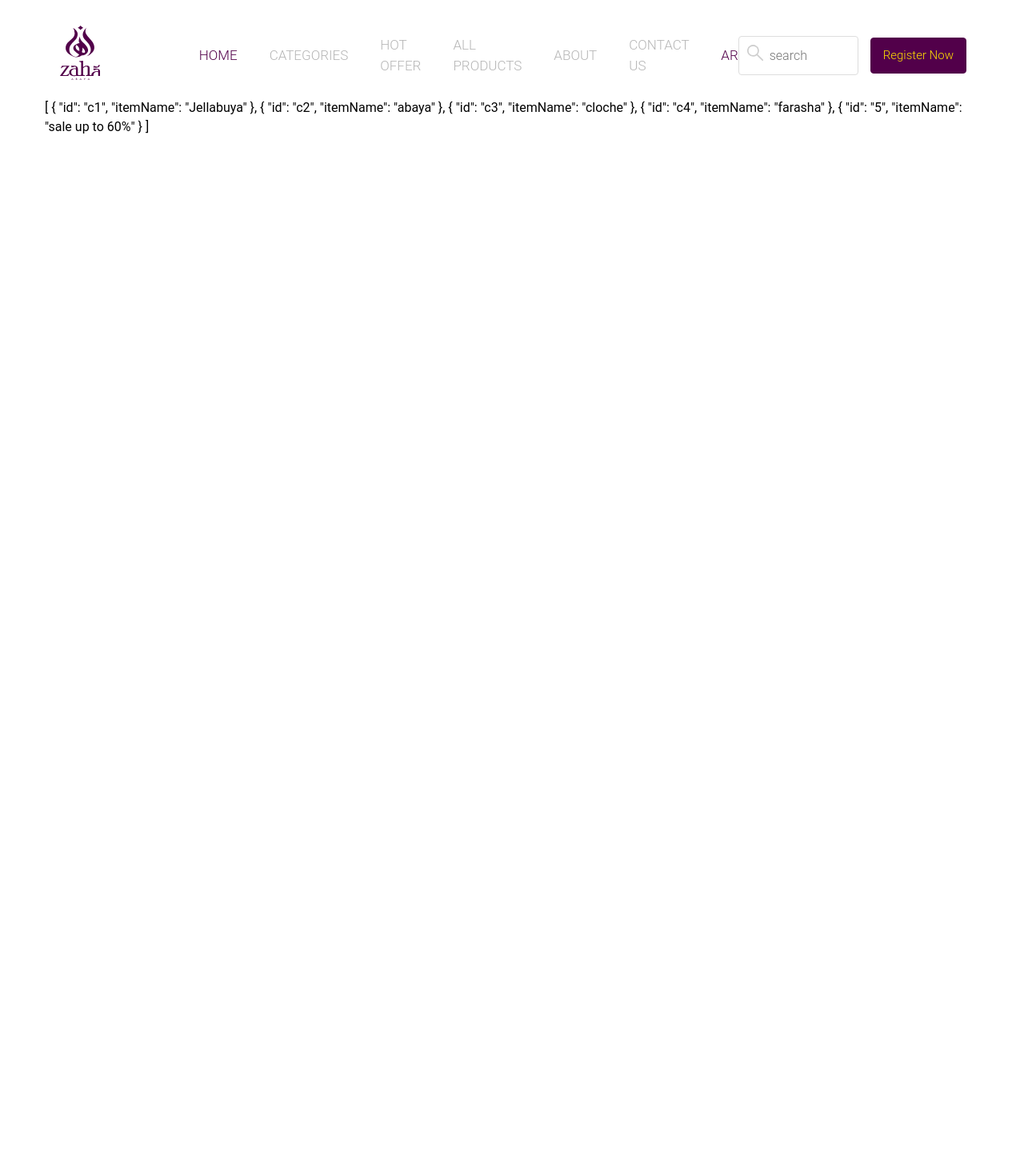
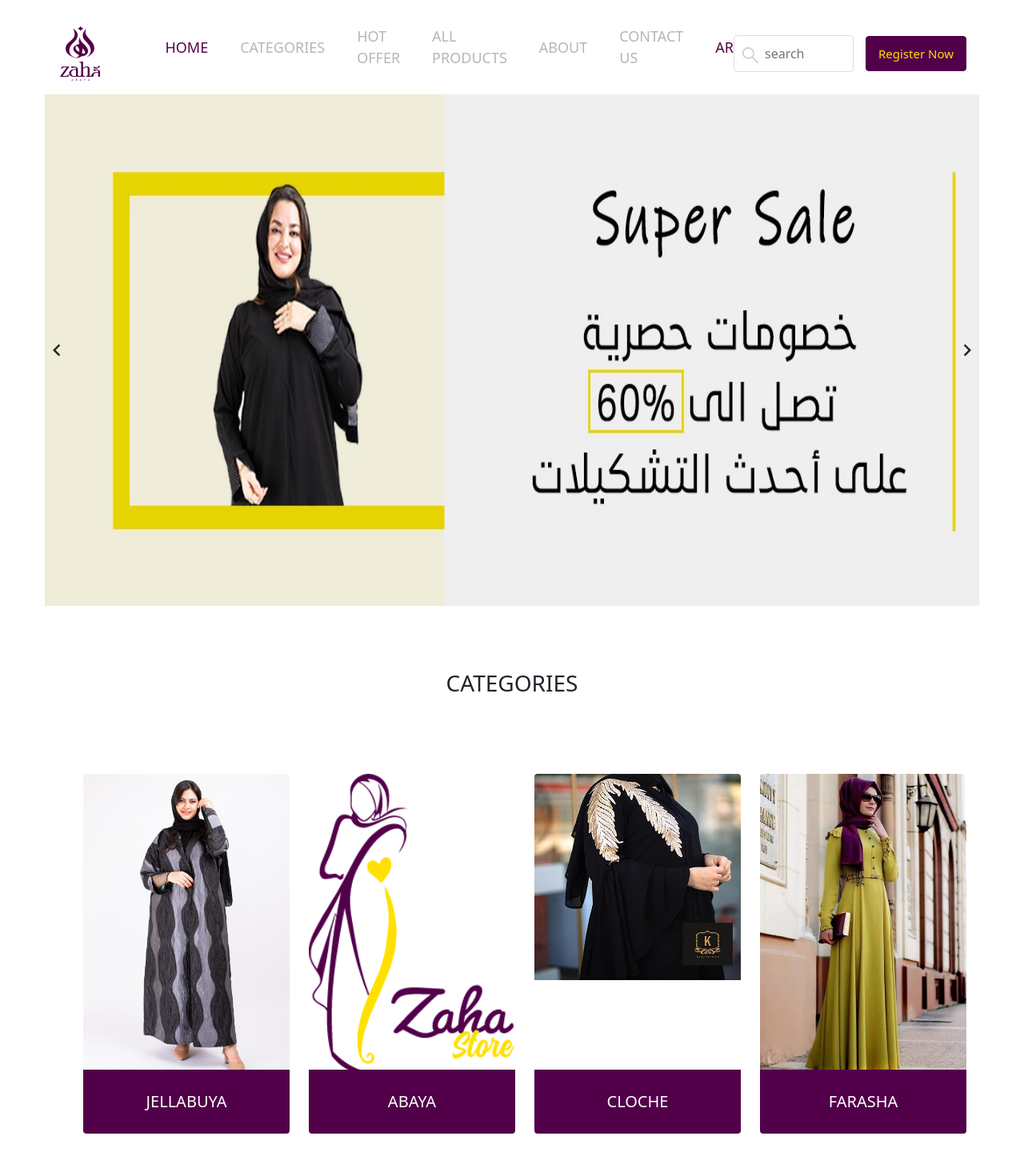
Before and after one commit to Khloud-M/zaha-store, a Vue app: page / in a window 1280 px wide. Shown: the top 1446 px of the page at 80% size. Before the commit the page ends 800 px from the top, so only its background shows below. Built offline with nearby package versions, Linux system fonts and the light colour scheme.

Commit message:
add slider

```diff
--- a/package.json
+++ b/package.json
@@ -8,9 +8,12 @@
     "lint": "vue-cli-service lint"
   },
   "dependencies": {
+    "bootstrap": "^5.2.3",
+    "bootstrap-vue": "^2.23.1",
     "core-js": "^3.8.3",
-    "vue": "^3.2.13",
+    "vue": "^3.2.47",
     "vue-router": "^4.0.3",
+    "vue3-carousel": "^0.2.9",
     "vuetify": "^3.1.3",
     "vuex": "^4.0.0"
   },
--- a/src/App.vue
+++ b/src/App.vue
@@ -3,20 +3,16 @@
     <v-container>
       <TheHeader/>
       <router-view/>
-      <choose-categery/>
+
     </v-container>
   </nav>
   <router-view/>
 </template>
 <script>
-// import BaseButton from "@/components/ui/BaseButton.vue"
 import TheHeader from './components/layout/TheHeader.vue';
-import ChooseCategery from './components/ChooseCategery.vue';
 export default{
   components:{
     TheHeader,
-    // BaseButton,
-    ChooseCategery
   }
 
 }
--- a/src/assets/style/main.css
+++ b/src/assets/style/main.css
@@ -1,4 +1,5 @@
 :root{
+    --marginTopBottom: 80px;
     --theme_main_bg_clr: #FBF9F4;
     --theme_second_bg_clr: #F7F5EF;
     --theme_third_bg_clr: #FBF9F4;
@@ -33,3 +34,8 @@ a{
 li {
     list-style: none;
 }
+/* heading every section */
+h3 {
+    text-align: center;
+    margin: var(--marginTopBottom) 0;
+}
--- a/src/components/ChooseCategery.vue
+++ b/src/components/ChooseCategery.vue
@@ -1,6 +1,21 @@
 <template>
     <section class="chooseCategery">
-        {{Categery}}
+        <h3>CATEGORIES</h3>
+    <v-container>
+      <ul v-if="hascategery" class="row d-flex">
+        <li class="col-lg-3" v-for="choose in Categery" :key="choose.id">
+          <div class="cards">
+            <div class="image">
+              <img class="img-fluid" :src="choose.img" alt="" />
+            </div>
+            <div class="title-card">
+              <p>{{ choose.itemName }}</p>
+            </div>
+          </div>
+        </li>
+      </ul>
+      <h3 v-else>No categery found.</h3>
+    </v-container>
     </section>
 </template>
 <script>
@@ -8,11 +23,61 @@ import { mapGetters } from 'vuex';
 export default{
     computed:{
         ...mapGetters({
-            Categery :"Categery/chooseCategey"
+            Categery :"Categery/chooseCategey",
+            hascategery:"Categery/hascategery"
         })
-
-
     }
-
 }
 </script>
+<style lang="scss" scoped>
+.chooseCategery{
+    margin:var(--marginTopBottom) 0 ;
+}
+.cards {
+  overflow: hidden;
+  height: 450px;
+  position: relative;
+  margin-bottom: 30px;
+  border-radius: 4px;
+  .image {
+    width: 100%;
+    transition: all 0.5s linear;
+    overflow: hidden;
+    position: absolute;
+    z-index: 8;
+    cursor: pointer;
+    img {
+      width: 100%;
+      height: 100%;
+      object-fit: cover;
+      object-position: top;
+}
+    }
+  }
+  .title-card {
+    position: absolute;
+    bottom: 0;
+    height: 80px;
+    width: 100%;
+    background-color: var(--main_theme_clr);
+    z-index: 9;
+  }
+  .title-card p {
+    color: white;
+    text-align: center;
+    text-transform: uppercase;
+    line-height: 80px;
+    font-size: 20px;
+    font-weight: 300;
+  }
+
+.cards:hover .image {
+  transform: scale(1.04);
+}
+li:last-child {
+  margin: auto;
+  .image {
+    height: 420px;
+  }
+}
+</style>
--- /dev/null
+++ b/src/components/Home/TheSlider.vue
@@ -0,0 +1,55 @@
+<template>
+    <section class="slider">
+        <Carousel
+        :autoplay="2000"
+        :wrap-around="true"
+        :items-to-show="1"
+        :transition="1500">
+          <Slide v-for="slide in slides" :key="slide">
+            <div class="carousel__item">
+              <img :src="slide.img" alt="image" />
+            </div>
+          </Slide>
+
+          <template #addons>
+            <Navigation />
+          </template>
+        </Carousel>
+    </section>
+</template>
+<script >
+import { Carousel, Navigation, Slide } from "vue3-carousel";
+import "vue3-carousel/dist/carousel.css";
+export default {
+  name: "BasicName",
+  components: {
+    Carousel,
+    Slide,
+    Navigation,
+  },
+  data() {
+    return {
+      slides: [
+        { img: require("@/assets/image/banner1.jpg") },
+        { img: require("@/assets/image/banner2.jpg") },
+        { img: require("@/assets/image/banne3.jpg") },
+      ],
+    };
+  },
+};
+</script>
+<style scoped>
+.slider{
+    margin-bottom: var(--marginTopBottom) ;
+}
+.carousel__item {
+  height: 80vh;
+  width: 100%;
+  font-size: 20px;
+  border-radius: 8px;
+}
+.carousel__item img {
+  max-width: 100%;
+  height: 100%;
+}
+</style>
--- a/src/components/layout/TheHeader.vue
+++ b/src/components/layout/TheHeader.vue
@@ -90,9 +90,9 @@ export default {
     justify-content: center;
     column-gap: 40px;
     li a {
-      font-size: 17px;
+      font-size: 18px;
       text-transform: uppercase;
-      font-weight: 300;
+      font-weight: 400;
       color: #b6b6b6;
       transition: all 0.5s linear;
     }
--- a/src/main.js
+++ b/src/main.js
@@ -5,14 +5,17 @@ import store from './store'
 import Vuex from 'vuex'
 // import ui component
 import BaseButton from './components/ui/BaseButton.vue'
-// import css file
-import "@/assets/style/main.css"
-
+// import bootstap
+import bootstrap from 'bootstrap';
+import 'bootstrap/dist/css/bootstrap.css';
+import 'bootstrap-vue/dist/bootstrap-vue.css';
 // Vuetify
 import 'vuetify/styles'
 import { createVuetify } from 'vuetify'
 import * as components from 'vuetify/components'
 import * as directives from 'vuetify/directives'
+// import css file
+import "@/assets/style/main.css"
 
 const vuetify = createVuetify({
   components,
@@ -23,6 +26,7 @@ createApp(App)
 .use(router)
 .use(store)
 .use(Vuex)
+.use(bootstrap)
 .use(vuetify)
 .component("bace-button", BaseButton)
 .mount('#app')
--- a/src/router/index.js
+++ b/src/router/index.js
@@ -1,6 +1,6 @@
 import { createRouter, createWebHistory } from "vue-router";
 // main page header
-import HomeView from "@/views/mainPage/HomeView.vue";
+import HomeView from "@/views/mainPage/TheIndex.vue";
 import categore from "@/views/mainPage/TheCategories.vue";
 import products from "@/views/mainPage/TheProducts.vue";
 import contact from "@/views/mainPage/TheContact.vue";
@@ -12,7 +12,6 @@ const router = createRouter({
   routes: [
     {
       path: "/",
-      name: "home",
       component: HomeView,
     },
     {
--- a/src/store/Categery/getters.js
+++ b/src/store/Categery/getters.js
@@ -3,4 +3,7 @@ export default{
     {
         return state.chooseCategory;
     },
+    hascategery(state){
+        return state.chooseCategory && state.chooseCategory.length > 0 ;
+    },
 }
--- a/src/store/Categery/index.js
+++ b/src/store/Categery/index.js
@@ -9,27 +9,27 @@ export default {
         {
           id: "c1",
           itemName: "Jellabuya",
-        //   img: require("@/assest/je.jpg"),
+          img: require("@/assets/image/je.jpg"),
         },
         {
           id: "c2",
           itemName: "abaya",
-        //   img: require("@/assest/cat2.png"),
+          img: require("@/assets/image/cat2.png"),
         },
         {
           id: "c3",
           itemName: "cloche",
-        //   img: require("@/assest/cat3.jpg"),
+          img: require("@/assets/image/cat3.jpg"),
         },
         {
           id: "c4",
           itemName: "farasha",
-        //   img: require("@/assest/cat4.jpg"),
+          img: require("@/assets/image/cat4.jpg"),
         },
         {
           id: "5",
           itemName: "sale up to 60%",
-        //   img: require("@/assest/cat5.jpg"),
+          img: require("@/assets/image/cat5.jpg"),
         },
       ],
     };
--- a/src/views/mainPage/HomeView.vue
+++ /dev/null
@@ -1,7 +0,0 @@
-<template>
-  <div class="home">
-  </div>
-</template>
-
-<script>
-</script>
--- /dev/null
+++ b/src/views/mainPage/TheIndex.vue
@@ -0,0 +1,18 @@
+<template>
+  <div class="home">
+       <TheSlider/>
+       <ChooseCategery/>
+  </div>
+</template>
+
+<script>
+import TheSlider from "@/components/Home/TheSlider.vue"
+import ChooseCategery from '@/components/ChooseCategery.vue';
+
+export default {
+  components:{
+    TheSlider,
+    ChooseCategery,
+  }
+}
+</script>
```
Also changed, not shown: src/assets/image/je.jpg (added), 1 other file (tests, documents, lock files or other folders).
